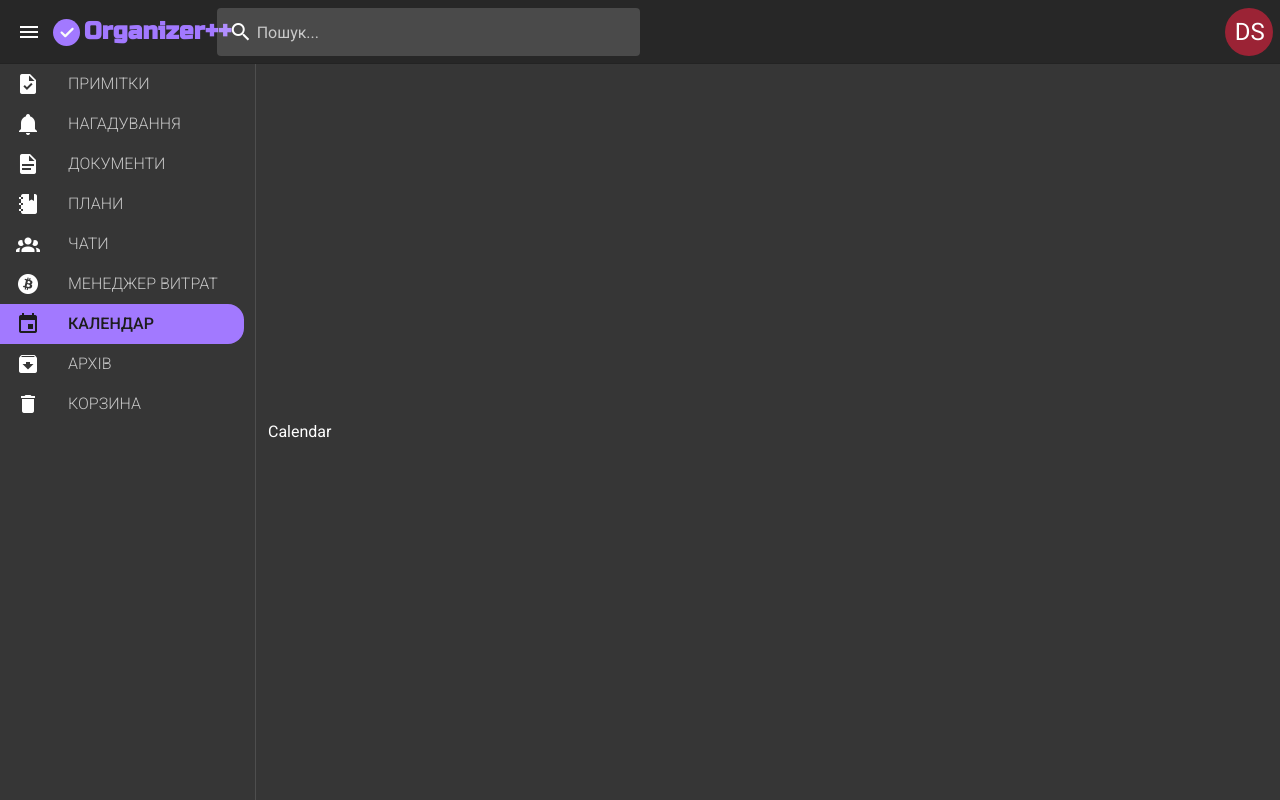
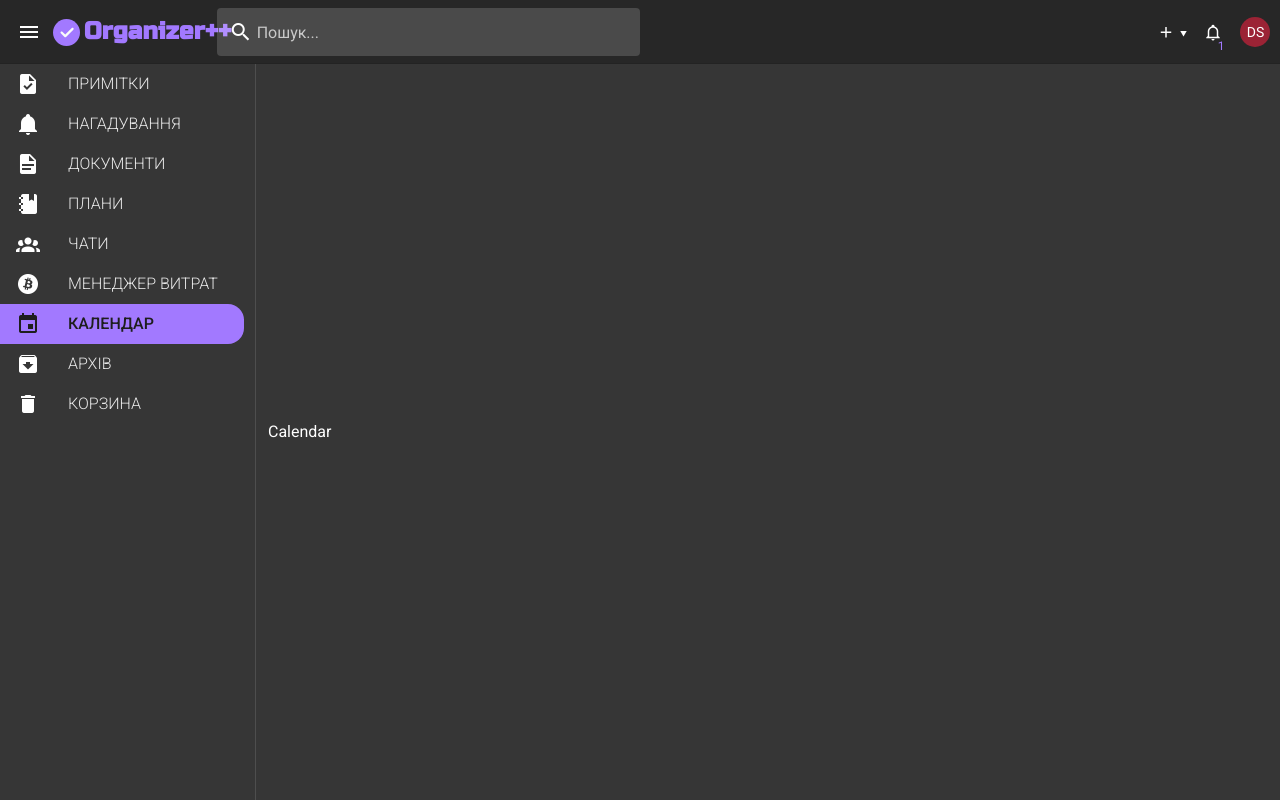
Before and after one commit to MyroslavShymon/course-project, a Vue app: page /#/calendar in a window 1280 px wide. Built offline with nearby package versions, Linux system fonts and the light colour scheme.

Commit message:
2.4 finish header

```diff
--- /dev/null
+++ b/src/components/app/Header/Add.vue
@@ -0,0 +1,58 @@
+<template>
+  <div class="d-flex pr-4">
+    <div class="align-center d-flex">
+      <v-menu offset-y>
+        <template v-slot:activator="{ on, attrs }">
+          <v-btn icon x-small v-bind="attrs" v-on="on">
+            <v-icon>mdi-plus</v-icon>
+          </v-btn>
+        </template>
+        <v-list>
+          <v-list-item
+            v-for="(item, index) in items"
+            :key="index"
+            style="width: 100%; min-height: 0"
+            class="d-flex justify-start px-0"
+          >
+            <v-btn
+              depressed
+              small
+              tile
+              style="width: 100%"
+              class="justify-start"
+              color="default_0"
+            >
+              <v-list-item-title
+                class="caption font-weight-bold d-flex text--primary"
+                >{{ item.text }}</v-list-item-title
+              >
+            </v-btn>
+          </v-list-item>
+        </v-list>
+        <!-- {{ $t(`profileMenuList.${item.text}`) }} -->
+      </v-menu>
+    </div>
+    <v-icon size="7" style="transform: rotate(180deg)" class="mt-1 pr-1"
+      >mdi-triangle
+    </v-icon>
+  </div>
+</template>
+
+<script lang="ts">
+import { Component, Vue } from "vue-property-decorator";
+
+@Component({
+  name: "ProfileMenuList",
+  data() {
+    return {
+      items: [
+        { text: "Add notes" },
+        { text: "Add reminds" },
+        { text: "Add documents" },
+        { text: "Add plans" },
+      ],
+    };
+  },
+})
+export default class Add extends Vue {}
+</script>
--- a/src/components/app/Header/Header.vue
+++ b/src/components/app/Header/Header.vue
@@ -20,7 +20,12 @@
       </div>
     </v-col>
     <Search />
-    <ProfileMenu />
+    <v-spacer></v-spacer>
+    <div class="d-flex justify-end v-toolbar__end-wrapper">
+      <Add />
+      <Notification />
+      <ProfileMenu />
+    </div>
   </v-app-bar>
 </template>
 
@@ -29,11 +34,13 @@ import { Component, Vue, Emit } from "vue-property-decorator";
 
 import ProfileMenu from "./ProfileMenu/ProfileMenu.vue";
 import Search from "./Search.vue";
+import Notification from "./Notification.vue";
+import Add from "./Add.vue";
 import Logo from "@/components/app/Logo.vue";
 
 @Component({
   name: "Header",
-  components: { ProfileMenu, Search, Logo },
+  components: { ProfileMenu, Search, Logo, Notification, Add },
 })
 export default class Header extends Vue {
   public mutableDrawer = true;
--- /dev/null
+++ b/src/components/app/Header/Notification.vue
@@ -0,0 +1,8 @@
+<template>
+  <v-badge bottom overlap class="d-flex mr-3 align-center">
+    <template v-slot:badge> 1 </template>
+    <v-btn icon x-small>
+      <v-icon>mdi-bell-outline</v-icon>
+    </v-btn>
+  </v-badge>
+</template>
--- a/src/components/app/Header/ProfileMenu/ProfileMenu.vue
+++ b/src/components/app/Header/ProfileMenu/ProfileMenu.vue
@@ -9,9 +9,9 @@
         style="display: inline-block !important"
       >
         <template v-slot:activator="{ on }">
-          <v-btn icon x-large v-on="on">
-            <v-avatar :color="randomedColor" size="48">
-              <span class="white--text headline"> DS</span>
+          <v-btn icon v-on="on" style="height: 40px; width: 40px">
+            <v-avatar :color="randomedColor" size="30">
+              <span class="white--text headline body-2"> DS</span>
             </v-avatar>
           </v-btn>
         </template>
--- a/src/components/app/Header/ProfileMenu/ProfileMenuList.vue
+++ b/src/components/app/Header/ProfileMenu/ProfileMenuList.vue
@@ -6,8 +6,8 @@
         v-else-if="item.link"
         :key="i"
         :to="item.linkTo"
-        style="color: white; text-decoration: none; width: 100%"
-        class="d-flex justify-start"
+        style="text-decoration: none; width: 100%"
+        class="d-flex justify-start text--primary"
       >
         <v-btn
           depressed
--- a/src/plugins/vuetify.ts
+++ b/src/plugins/vuetify.ts
@@ -12,6 +12,9 @@ export default new Vuetify({
   theme: {
     dark: Boolean(localStorage.themeColor),
     default: "light",
+    options: {
+      customProperties: true,
+    },
     themes: {
       light: {
         primary: "#a279ff",
--- a/src/styles/_getters.scss
+++ b/src/styles/_getters.scss
@@ -1,9 +1,9 @@
 /* $default_dark_0: #1e1e1e; */
 .background_default_dark_0 {
-  background-color: $default_dark_0;
+  background-color: $default_0-base;
 } /* $default_dark_0: #1e1e1e; */
 .background_default_dark_1 {
-  background-color: $default_dark_1;
+  background-color: $default_1-base;
 }
 /*.color_default_dark_0 {
   color: $default_dark_0;
@@ -11,5 +11,5 @@
 
 /*$white*/
 .background_white {
-  background-color: $white !important;
+  background-color: $default_10-base !important;
 }
--- a/src/styles/_globals.scss
+++ b/src/styles/_globals.scss
@@ -9,7 +9,7 @@
 .router-link-exact-active.router-link-active {
   .v-list-item {
     &__action .v-icon {
-      color: $default_lighten_1;
+      color: $default_0-base;
     }
     &__title {
       font-weight: 500 !important;
@@ -21,11 +21,18 @@
 }
 .theme--dark {
   .v-list-item__title {
-    color: $primary_dark_text;
+    color: $default_9-base;
   }
   .router-link-exact-active.router-link-active {
     .v-list-item__title {
-      color: $default_lighten_1;
+      color: $default_0-base;
     }
   }
 }
+.v-toolbar__end-wrapper {
+  .v-badge__badge.primary {
+    padding: 0;
+    background: none !important;
+    color: $primary !important;
+  }
+}
--- a/src/styles/_variables.scss
+++ b/src/styles/_variables.scss
@@ -1,18 +1,22 @@
-$primary_light: #a279ff;
-$secondary_light: #ffe969;
-$accent_light: #4e27a6;
-$error_light: #a6226d;
-$info_light: #d96fff;
-$success_light: #22a622;
-$warning_light: #ff6400;
+$primary: var(--v-primary-base);
+$secondary: var(--v-secondary-base);
+$accent: var(--v-accent-base);
+$error: var(--v-error-base);
+$info: var(--v-info-base);
+$success: var(--v-success-base);
+$warning: var(--v-warning-base);
 
-/*$primary_dark: #0d6700;
-$secondary_dark: #790009;*/
-$accent_dark: #3b0453;
-$error_dark: #ff5252;
-$info_dark: #00322d;
-$success_dark: #140c56;
-$warning_dark: #7d2e00;
+$default_0-base: var(--v-default_0-base);
+$default_1-base: var(--v-default_1-lighten2);
+$default_2-base: var(--v-default_1-lighten3);
+$default_3-base: var(--v-default_1-lighten4);
+$default_4-base: var(--v-default_1-lighten5);
+$default_5-base: var(--v-default_2-lighten5);
+$default_6-base: var(--v-default_3-lighten5);
+$default_7-base: var(--v-default_4-lighten4);
+$default_8-base: var(--v-default_4-lighten5);
+$default_9-base: var(--v-default_5-lighten4);
+$default_10-base: var(--v-default_5-lighten5);
 
 $black: #000000;
 $default_lighten_0: #0a0a0a;
```
